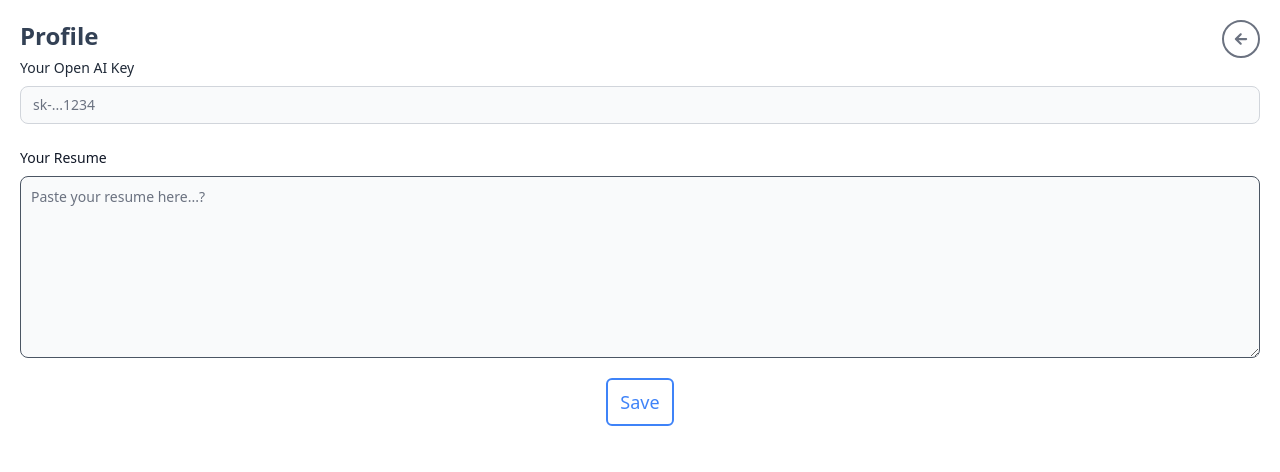
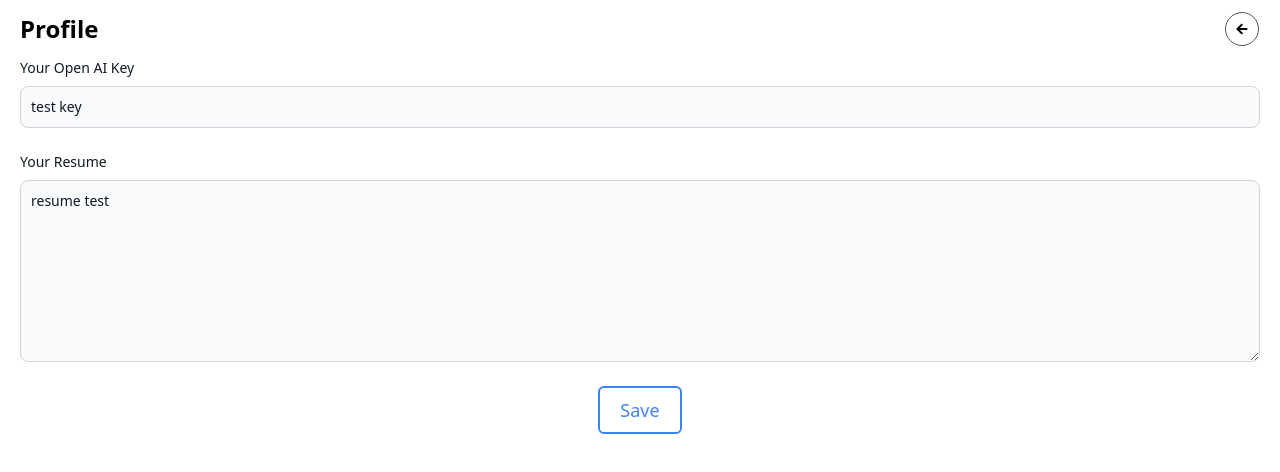
Before and after one commit to arb1ona/linkedin-chatgpt-chrome-extension, a React (Create React App) app: page / in a window 1280 px wide. Both pictures are taken after a click on the button 1240 px from the left and 36 px from the top of the page. Shown: the top 472 px of the page. Built offline with nearby package versions, Linux system fonts and the light colour scheme.

Commit message:
Save state to reflect changes on `openAIKey` and `resume`

```diff
--- a/src/App.js
+++ b/src/App.js
@@ -6,11 +6,22 @@ import { ROUTES } from "./utils/routes";
 function App() {
 	const [page, setPage] = useState();
 
+	const [resume, setResume] = useState("resume test");
+	const [openAIKey, setOpenAIKey] = useState("test key");
+
 	switch (page) {
 		case ROUTES.GENERATOR:
 			return <Generator setPage={setPage} />;
 		case ROUTES.PROFILE:
-			return <Profile setPage={setPage} />;
+			return (
+				<Profile
+					setPage={setPage}
+					resume={resume}
+					setResume={setResume}
+					openAIKey={openAIKey}
+					setOpenAIKey={setOpenAIKey}
+				/>
+			);
 
 		default:
 			return <Generator setPage={setPage} />;
--- a/src/components/Profile.js
+++ b/src/components/Profile.js
@@ -2,63 +2,72 @@ import React from "react";
 import { IoMdArrowRoundBack } from "react-icons/io";
 import { ROUTES } from "../utils/routes";
 
-const Profile = ({ setPage }) => {
+const Profile = ({ setPage, resume, setResume, openAIKey, setOpenAIKey }) => {
+	const handleSubmit = (e) => {
+		e.preventDefault();
+		const formData = new FormData(e.target); // create form data object - why not .value
+		const updatedResume = formData.get("resume"); // pull out the resume and openAIKey
+		const updatedOpenAIKey = formData.get("openAIKey");
+		setResume(updatedResume);
+		setOpenAIKey(updatedOpenAIKey);
+	};
+
 	return (
-		<div className="flex flex-col mx-5 my-5">
-			<div className="flex justify-between">
-				<h2 className="text-2xl font-bold text-slate-700"> Profile </h2>{" "}
+		<div className="flex flex-col  mx-5">
+			<div className="flex flex-row justify-between my-3 items-center">
+				<h2 className="text-2xl font-bold"> Profile </h2>{" "}
 				<button
 					onClick={() => {
 						setPage(ROUTES.GENERATOR);
 					}}
-					className="border-2 border-solid p-2 border-gray-500 rounded-[100%] text-gray-500 text-lg "
+					className="border mr-[1px] p-2 border-solid border-gray-600 rounded-[100%] hover:bg-gray-200 hover:border-2 hover:mr-0 transition duration-300 ease-in-out"
 				>
 					<IoMdArrowRoundBack />
 				</button>{" "}
 			</div>{" "}
-			<form className="flex-col">
+			<form className="flex-col" onSubmit={handleSubmit}>
 				<div className="mb-6">
 					<label
 						htmlFor="openAIKey"
-						className="block mb-2 text-sm font-medium text-gray-800 dark:text-white"
+						className="block mb-2 text-sm font-medium text-gray-900 dark:text-white"
 					>
-						{" "}
 						Your Open AI Key{" "}
 					</label>{" "}
 					<input
 						id="openAIKey"
+						name="openAIKey"
 						type="text"
-						name="openAIKey"
-						className="bg-gray-50 w-full border border-gray-300 text-gray-900 text-sm rounded-lg"
+						className="bg-gray-50 border border-gray-300 text-gray-900 text-sm rounded-lg focus:ring-blue-500 focus:border-blue-500 block w-full p-2.5 dark:bg-gray-700 dark:border-gray-600 dark:placeholder-gray-400 dark:text-white dark:focus:ring-blue-500 dark:focus:border-blue-500"
 						placeholder="sk-...1234"
+						defaultValue={openAIKey}
 						required
 					/>
 				</div>{" "}
-			</form>{" "}
 				<div className="mb-6">
 					<label
 						htmlFor="resume"
 						className="block mb-2 text-sm font-medium text-gray-900 dark:text-white"
 					>
-					{" "}
 						Your Resume{" "}
 					</label>{" "}
 					<textarea
 						id="resume"
 						name="resume"
+						defaultValue={resume}
 						rows={8}
-					className="block p-2.5 w-full text-sm text-gray-900 bg-gray-50 rounded-lg border-gray-600"
-					placeholder="Paste your resume here...?"
+						className="block p-2.5 w-full text-sm text-gray-900 bg-gray-50 rounded-lg border border-gray-300 focus:ring-blue-500 focus:border-blue-500 dark:bg-gray-700 dark:border-gray-600 dark:placeholder-gray-400 dark:text-white dark:focus:ring-blue-500 dark:focus:border-blue-500"
+						placeholder="Paste your resume here..."
 					></textarea>{" "}
+				</div>{" "}
 				<div className="mb-6 text-center">
 					<button
 						type="submit"
-						className="border-2 border-solid my-5 py-2 px-3 border-blue-500 text-blue-500 text-lg rounded-md"
+						className="border-2 border-solid border-blue-500 text-blue-500 text-lg rounded-md px-5 py-2 hover:text-white hover:bg-blue-500"
 					>
 						Save{" "}
 					</button>{" "}
 				</div>{" "}
-			</div>{" "}
+			</form>{" "}
 		</div>
 	);
 };
```
Lines whose indentation alone changed are shown as unchanged.
